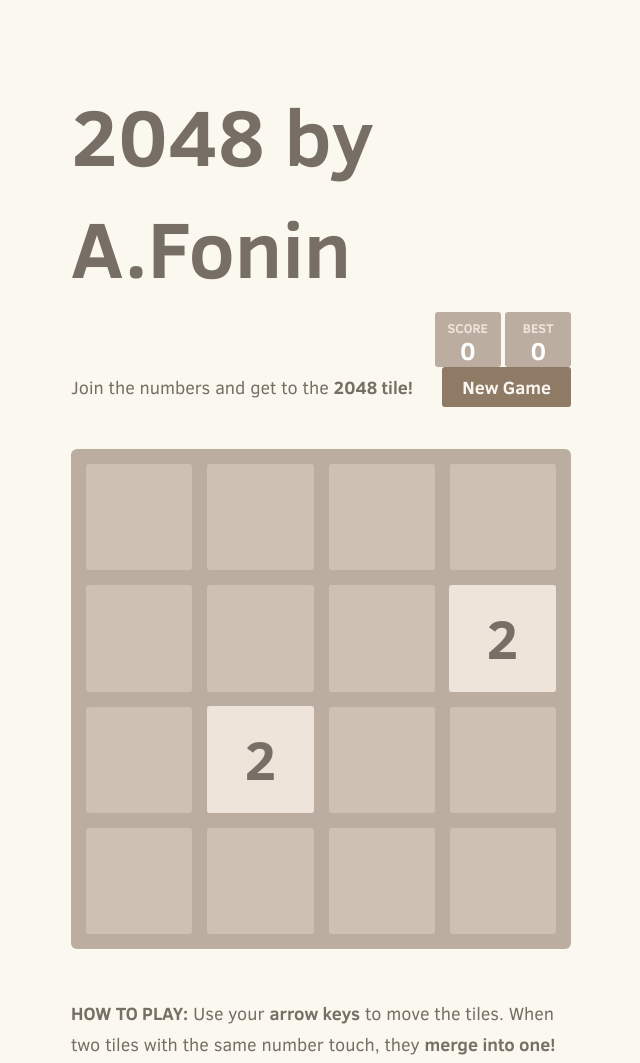
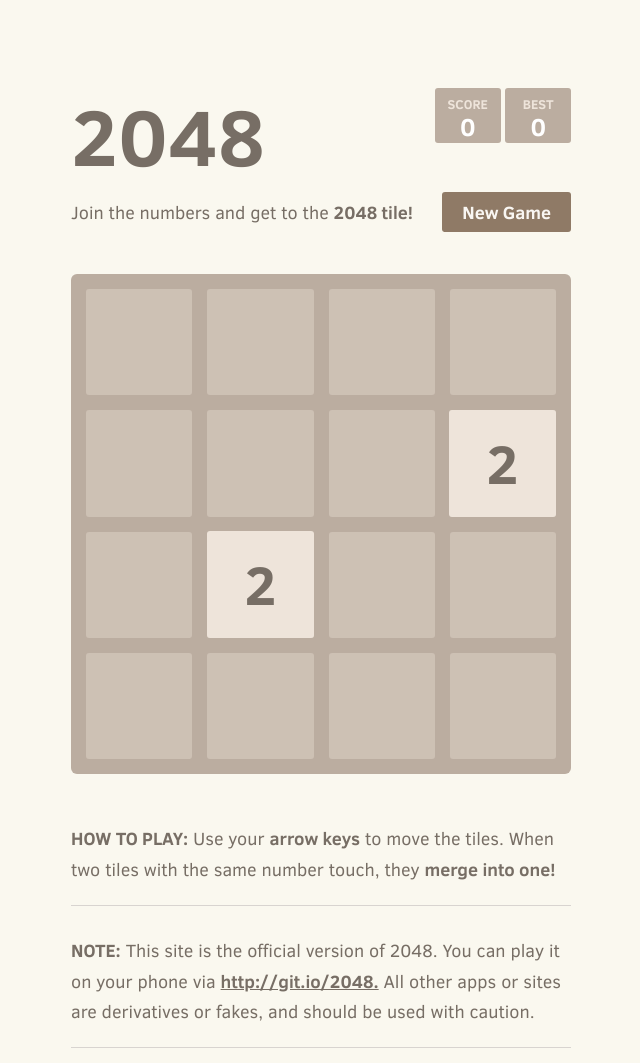
Before and after one commit to A-Fonin/2048-game-ci-cd, a plain HTML site: page index.html in a window 1280 px wide. Shown: the top 1063 px of the page, without its empty margins (319-959 px from the left). Drawn offline with Linux system fonts and the light colour scheme.

Commit message:
Update index.html

```diff
--- a/index.html
+++ b/index.html
@@ -19,7 +19,7 @@
 <body>
   <div class="container">
     <div class="heading">
-      <h1 class="title">2048 by A.Fonin</h1>
+      <h1 class="title">2048</h1>
       <div class="scores-container">
         <div class="score-container">0</div>
         <div class="best-container">0</div>
```
